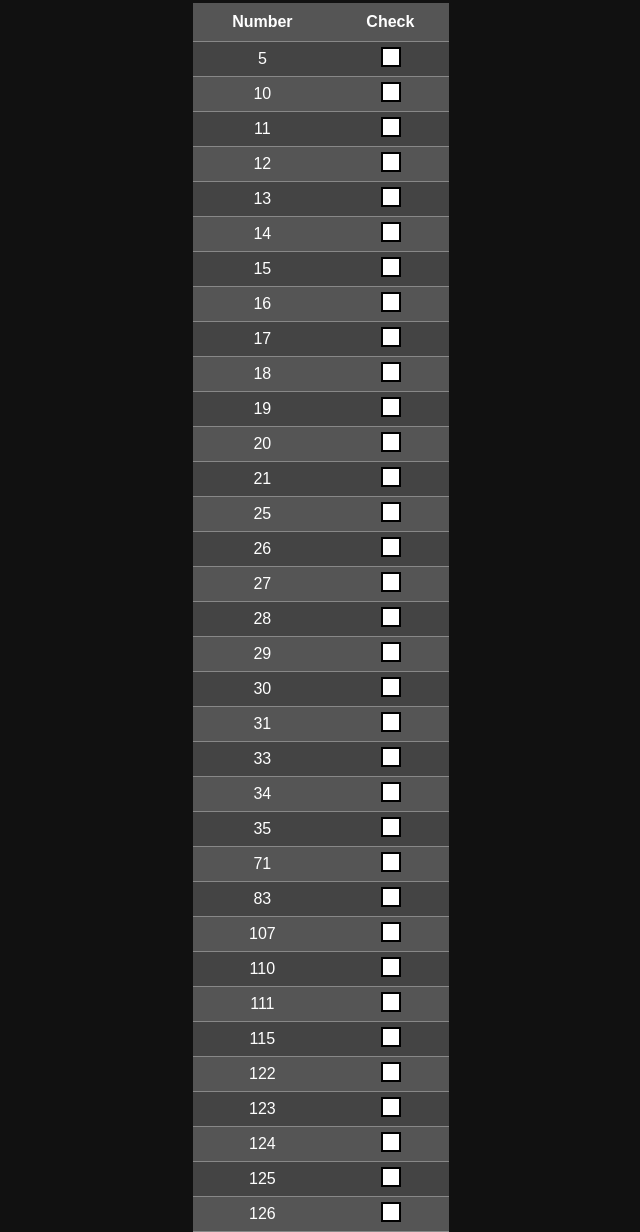
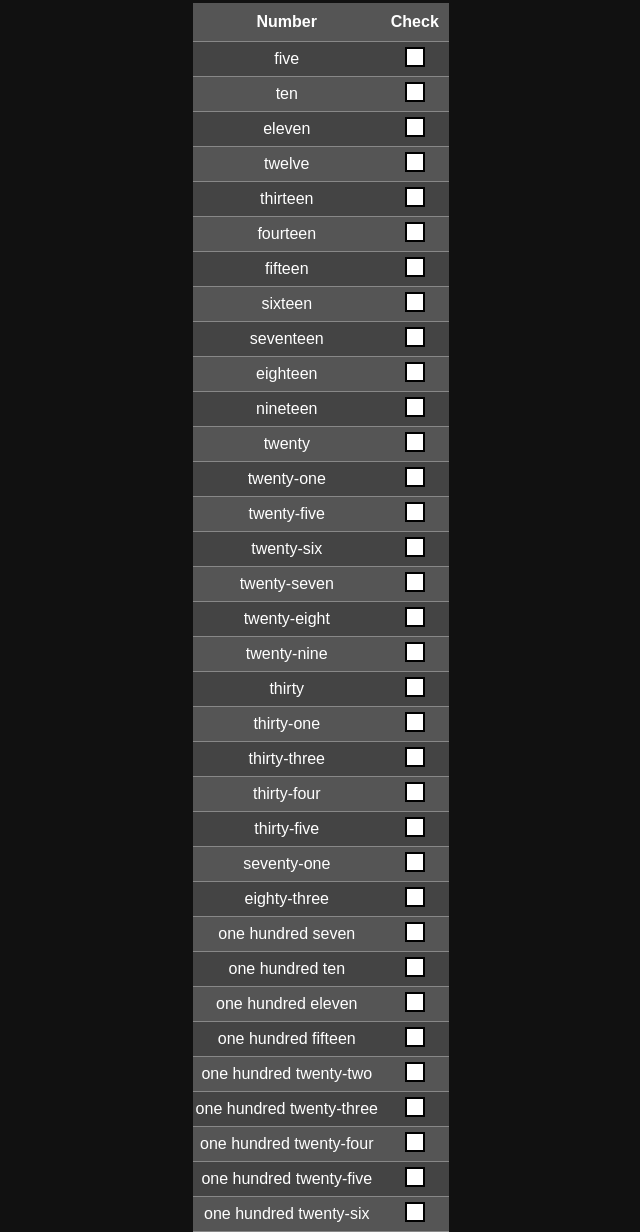
Before and after one commit to Tumba-01/AudioMarker, a plain HTML site: page index.html in a window 1280 px wide. Shown: the part 123-1355 px from the top of the page, without its empty margins (319-959 px from the left). Drawn offline with Linux system fonts and the light colour scheme.

Commit message:
Update 2.0

```diff
--- a/app.js
+++ b/app.js
@@ -1,11 +1,45 @@
 let recognition = null;
 const numbersList = [5, 10, 11, 12, 13, 14, 15, 16, 17, 18, 19, 20, 21, 25, 26, 27, 28, 29, 30, 31, 33, 34, 35, 71, 83, 107, 110, 111, 115, 122, 123, 124, 125, 126];
-window.SpeechRecognition = window.webkitSpeechRecognition || window.SpeechRecognition;
 
-let isListening = false; // Track the listening state
+// Mapping of numbers to their written representation
+const numberToText = {
+    5: "five",
+    10: "ten",
+    11: "eleven",
+    12: "twelve",
+    13: "thirteen",
+    14: "fourteen",
+    15: "fifteen",
+    16: "sixteen",
+    17: "seventeen",
+    18: "eighteen",
+    19: "nineteen",
+    20: "twenty",
+    21: "twenty-one",
+    25: "twenty-five",
+    26: "twenty-six",
+    27: "twenty-seven",
+    28: "twenty-eight",
+    29: "twenty-nine",
+    30: "thirty",
+    31: "thirty-one",
+    33: "thirty-three",
+    34: "thirty-four",
+    35: "thirty-five",
+    71: "seventy-one",
+    83: "eighty-three",
+    107: "one hundred seven",
+    110: "one hundred ten",
+    111: "one hundred eleven",
+    115: "one hundred fifteen",
+    122: "one hundred twenty-two",
+    123: "one hundred twenty-three",
+    124: "one hundred twenty-four",
+    125: "one hundred twenty-five",
+    126: "one hundred twenty-six"
+};
 
-// Create a function to toggle recognition on/off
-function toggleRecognition() {
+document.getElementById('start-recognition').addEventListener('click', () => {
     if (!recognition) {
         recognition = new (window.SpeechRecognition || window.webkitSpeechRecognition || window.mozSpeechRecognition || window.msSpeechRecognition)();
         recognition.lang = 'en-US'; // Set the language (you can change it)
@@ -14,30 +48,23 @@ function toggleRecognition() {
             const result = event.results[0][0].transcript;
             document.getElementById('output').innerText = 'Result received: ' + result;
             markNumberAsChecked(result);
-        };
-
-        recognition.onend = () => {
-            if (isListening) {
-                // If still in listening state, restart recognition
-                recognition.start();
-            }
+            // Continue recognition without delay to capture the next result
+            recognition.start();
         };
     }
 
-    if (!isListening) {
-        recognition.start();
-        isListening = true;
-    } else {
+    document.getElementById('start-recognition').style.display = 'none';
+    document.getElementById('stop-recognition').style.display = 'block';
+    recognition.start();
+});
+
+document.getElementById('stop-recognition').addEventListener('click', () => {
+    if (recognition) {
         recognition.stop();
-        isListening = false;
     }
-
-    // Toggle the button text
-    const startButton = document.getElementById('start-recognition');
-    startButton.innerText = isListening ? 'Stop Recognition' : 'Start Recognition';
-}
-
-document.getElementById('start-recognition').addEventListener('click', toggleRecognition);
+    document.getElementById('start-recognition').style.display = 'block';
+    document.getElementById('stop-recognition').style.display = 'none';
+});
 
 function markNumberAsChecked(text) {
     // Use a regular expression to search for numbers in the text
@@ -51,6 +78,8 @@ function markNumberAsChecked(text) {
                 const checkbox = document.getElementById('check-' + number);
                 if (checkbox && !checkbox.checked) {
                     checkbox.checked = true;
+                    const numberText = numberToText[number];
+                    checkbox.setAttribute('data-number-text', numberText);
                 }
             }
         }
--- a/index.html
+++ b/index.html
@@ -16,140 +16,173 @@
         </tr>
         <!-- Table rows for numbers -->
         <tr data-number="5">
-        <td>5</td>
-        <td><input type="checkbox" id="check-5" disabled></td>
+            <td>five</td>
+            <td><input type="checkbox" id="check-5" data-number-text="five" disabled></td>
         </tr>
+
         <tr data-number="10">
-        <td>10</td>
-        <td><input type="checkbox" id="check-10" disabled></td>
+            <td>ten</td>
+            <td><input type="checkbox" id="check-10" data-number-text="ten" disabled></td>
         </tr>
+
         <tr data-number="11">
-        <td>11</td>
-        <td><input type="checkbox" id="check-11" disabled></td>
+            <td>eleven</td>
+            <td><input type="checkbox" id="check-11" data-number-text="eleven" disabled></td>
         </tr>
+
         <tr data-number="12">
-        <td>12</td>
-        <td><input type="checkbox" id="check-12" disabled></td>
+            <td>twelve</td>
+            <td><input type="checkbox" id="check-12" data-number-text="twelve" disabled></td>
         </tr>
+
         <tr data-number="13">
-        <td>13</td>
-        <td><input type="checkbox" id="check-13" disabled></td>
+            <td>thirteen</td>
+            <td><input type="checkbox" id="check-13" data-number-text="thirteen" disabled></td>
         </tr>
+
         <tr data-number="14">
-        <td>14</td>
-        <td><input type="checkbox" id="check-14" disabled></td>
+            <td>fourteen</td>
+            <td><input type="checkbox" id="check-14" data-number-text="fourteen" disabled></td>
         </tr>
+
         <tr data-number="15">
-        <td>15</td>
-        <td><input type="checkbox" id="check-15" disabled></td>
+            <td>fifteen</td>
+            <td><input type="checkbox" id="check-15" data-number-text="fifteen" disabled></td>
         </tr>
+
         <tr data-number="16">
-        <td>16</td>
-        <td><input type="checkbox" id="check-16" disabled></td>
+            <td>sixteen</td>
+            <td><input type="checkbox" id="check-16" data-number-text="sixteen" disabled></td>
         </tr>
+
         <tr data-number="17">
-        <td>17</td>
-        <td><input type="checkbox" id="check-17" disabled></td>
+            <td>seventeen</td>
+            <td><input type="checkbox" id="check-17" data-number-text="seventeen" disabled></td>
         </tr>
+
         <tr data-number="18">
-        <td>18</td>
-        <td><input type="checkbox" id="check-18" disabled></td>
+            <td>eighteen</td>
+            <td><input type="checkbox" id="check-18" data-number-text="eighteen" disabled></td>
         </tr>
+
         <tr data-number="19">
-        <td>19</td>
-        <td><input type="checkbox" id="check-19" disabled></td>
+            <td>nineteen</td>
+            <td><input type="checkbox" id="check-19" data-number-text="nineteen" disabled></td>
         </tr>
+
         <tr data-number="20">
-        <td>20</td>
-        <td><input type="checkbox" id="check-20" disabled></td>
+            <td>twenty</td>
+            <td><input type="checkbox" id="check-20" data-number-text="twenty" disabled></td>
         </tr>
+
         <tr data-number="21">
-        <td>21</td>
-        <td><input type="checkbox" id="check-21" disabled></td>
+            <td>twenty-one</td>
+            <td><input type="checkbox" id="check-21" data-number-text="twenty-one" disabled></td>
         </tr>
+
         <tr data-number="25">
-        <td>25</td>
-        <td><input type="checkbox" id="check-25" disabled></td>
+            <td>twenty-five</td>
+            <td><input type="checkbox" id="check-25" data-number-text="twenty-five" disabled></td>
         </tr>
+
         <tr data-number="26">
-        <td>26</td>
-        <td><input type="checkbox" id="check-26" disabled></td>
+            <td>twenty-six</td>
+            <td><input type="checkbox" id="check-26" data-number-text="twenty-six" disabled></td>
         </tr>
+
         <tr data-number="27">
-        <td>27</td>
-        <td><input type="checkbox" id="check-27" disabled></td>
+            <td>twenty-seven</td>
+            <td><input type="checkbox" id="check-27" data-number-text="twenty-seven" disabled></td>
         </tr>
+
         <tr data-number="28">
-        <td>28</td>
-        <td><input type="checkbox" id="check-28" disabled></td>
+            <td>twenty-eight</td>
+            <td><input type="checkbox" id="check-28" data-number-text="twenty-eight" disabled></td>
         </tr>
+
         <tr data-number="29">
-        <td>29</td>
-        <td><input type="checkbox" id="check-29" disabled></td>
+            <td>twenty-nine</td>
+            <td><input type="checkbox" id="check-29" data-number-text="twenty-nine" disabled></td>
         </tr>
+
         <tr data-number="30">
-        <td>30</td>
-        <td><input type="checkbox" id="check-30" disabled></td>
+            <td>thirty</td>
+            <td><input type="checkbox" id="check-30" data-number-text="thirty" disabled></td>
         </tr>
+
         <tr data-number="31">
-        <td>31</td>
-        <td><input type="checkbox" id="check-31" disabled></td>
+            <td>thirty-one</td>
+            <td><input type="checkbox" id="check-31" data-number-text="thirty-one" disabled></td>
         </tr>
+
         <tr data-number="33">
-        <td>33</td>
-        <td><input type="checkbox" id="check-33" disabled></td>
+            <td>thirty-three</td>
+            <td><input type="checkbox" id="check-33" data-number-text="thirty-three" disabled></td>
         </tr>
+
         <tr data-number="34">
-        <td>34</td>
-        <td><input type="checkbox" id="check-34" disabled></td>
+            <td>thirty-four</td>
+            <td><input type="checkbox" id="check-34" data-number-text="thirty-four" disabled></td>
         </tr>
+
         <tr data-number="35">
-        <td>35</td>
-        <td><input type="checkbox" id="check-35" disabled></td>
+            <td>thirty-five</td>
+            <td><input type="checkbox" id="check-35" data-number-text="thirty-five" disabled></td>
         </tr>
+
         <tr data-number="71">
-        <td>71</td>
-        <td><input type="checkbox" id="check-71" disabled></td>
+            <td>seventy-one</td>
+            <td><input type="checkbox" id="check-71" data-number-text="seventy-one" disabled></td>
         </tr>
+
         <tr data-number="83">
-        <td>83</td>
-        <td><input type="checkbox" id="check-83" disabled></td>
+            <td>eighty-three</td>
+            <td><input type="checkbox" id="check-83" data-number-text="eighty-three" disabled></td>
         </tr>
+
         <tr data-number="107">
-        <td>107</td>
-        <td><input type="checkbox" id="check-107" disabled></td>
+            <td>one hundred seven</td>
+            <td><input type="checkbox" id="check-107" data-number-text="one hundred seven" disabled></td>
         </tr>
+
         <tr data-number="110">
-        <td>110</td>
-        <td><input type="checkbox" id="check-110" disabled></td>
+            <td>one hundred ten</td>
+            <td><input type="checkbox" id="check-110" data-number-text="one hundred ten" disabled></td>
         </tr>
+
         <tr data-number="111">
-        <td>111</td>
-        <td><input type="checkbox" id="check-111" disabled></td>
+            <td>one hundred eleven</td>
+            <td><input type="checkbox" id="check-111" data-number-text="one hundred eleven" disabled></td>
         </tr>
+
         <tr data-number="115">
-        <td>115</td>
-        <td><input type="checkbox" id="check-115" disabled></td>
+            <td>one hundred fifteen</td>
+            <td><input type="checkbox" id="check-115" data-number-text="one hundred fifteen" disabled></td>
         </tr>
+
         <tr data-number="122">
-        <td>122</td>
-        <td><input type="checkbox" id="check-122" disabled></td>
+            <td>one hundred twenty-two</td>
+            <td><input type="checkbox" id="check-122" data-number-text="one hundred twenty-two" disabled></td>
         </tr>
+
         <tr data-number="123">
-        <td>123</td>
-        <td><input type="checkbox" id="check-123" disabled></td>
+            <td>one hundred twenty-three</td>
+            <td><input type="checkbox" id="check-123" data-number-text="one hundred twenty-three" disabled></td>
         </tr>
+
         <tr data-number="124">
-        <td>124</td>
-        <td><input type="checkbox" id="check-124" disabled></td>
+            <td>one hundred twenty-four</td>
+            <td><input type="checkbox" id="check-124" data-number-text="one hundred twenty-four" disabled></td>
         </tr>
+
         <tr data-number="125">
-        <td>125</td>
-        <td><input type="checkbox" id="check-125" disabled></td>
+            <td>one hundred twenty-five</td>
+            <td><input type="checkbox" id="check-125" data-number-text="one hundred twenty-five" disabled></td>
         </tr>
+
         <tr data-number="126">
-        <td>126</td>
-        <td><input type="checkbox" id="check-126" disabled></td>
+            <td>one hundred twenty-six</td>
+            <td><input type="checkbox" id="check-126" data-number-text="one hundred twenty-six" disabled></td>
         </tr>
         <!-- Add rows for other numbers similarly -->
     </table>
```
Lines whose indentation alone changed are shown as unchanged.
